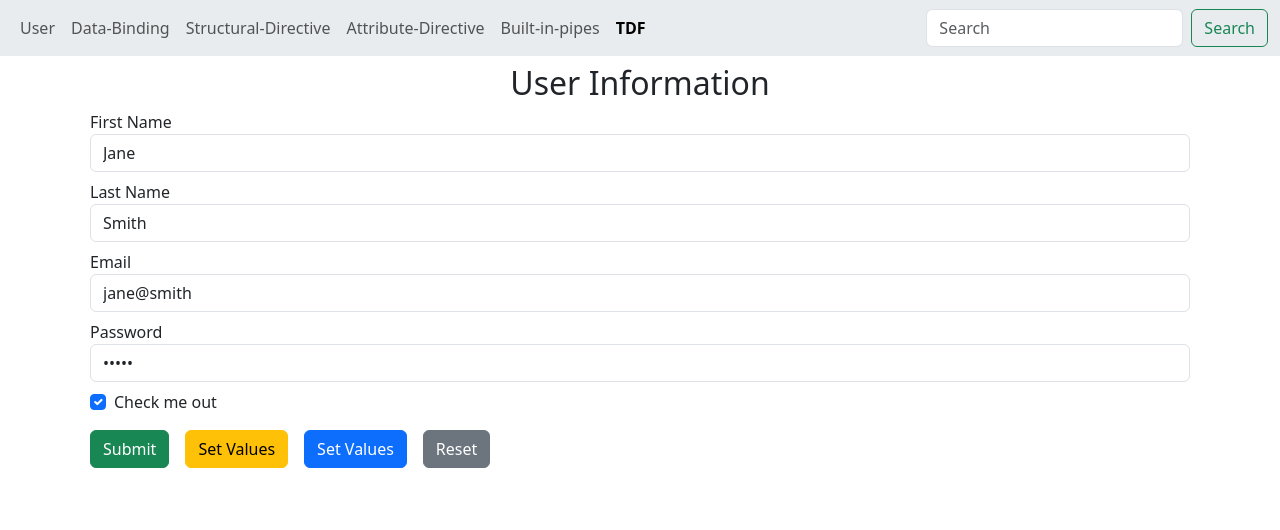
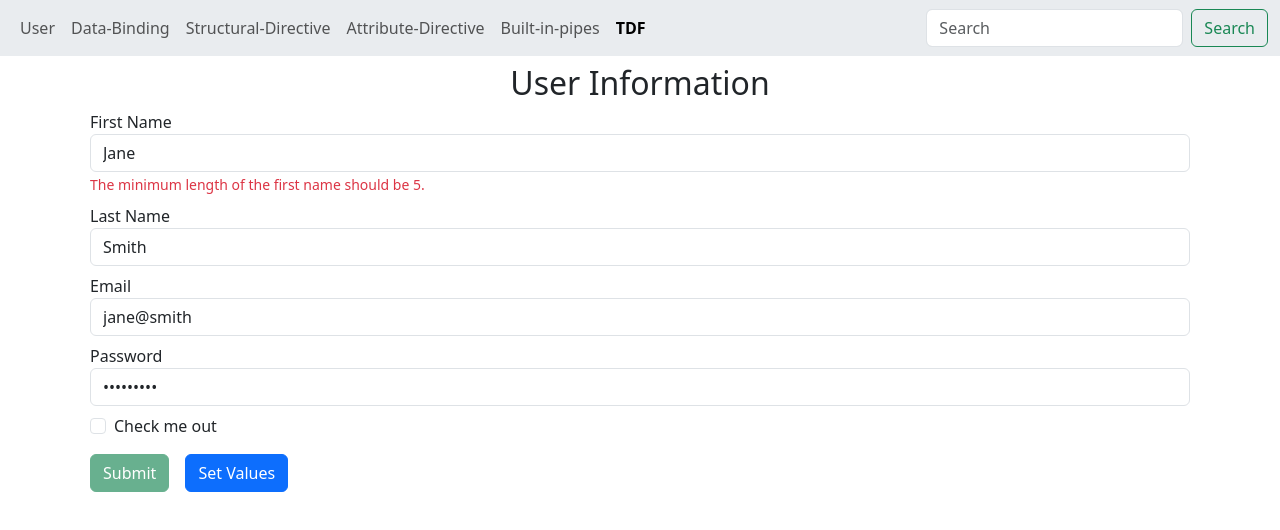
Before and after one commit to kskannandotwin/f-and-d, an Angular app: page /tdf in a window 1280 px wide. Both pictures are taken after typing "Sample", "Sample", "name@example.com", "Sample123" into the empty fields and a click on the button "Set Values". Shown: the top 530 px of the page. Built offline with nearby package versions, Linux system fonts and the light colour scheme.

Commit message:
25.05.2025
completed

```diff
--- a/src/app/template-driven-form/template-driven-form.component.html
+++ b/src/app/template-driven-form/template-driven-form.component.html
@@ -1,5 +1,6 @@
 <div class="container">
-    <form #userForm="ngForm" (ngSubmit)="onSubmit(userForm)">
+    <form #userForm="ngForm" (ngSubmit)="onSubmit(userForm)" novalidate>
+        <!-- <pre>valid: {{ userForm.valid }}</pre> -->
         <!-- <pre>valid: {{ userForm.value | json }}</pre>
         <pre>valid: {{ userForm.valid }}</pre>
         <pre>invalid: {{ userForm.invalid }}</pre>
@@ -9,18 +10,47 @@
         <h2 class="text-center m-2">User Information</h2>
         <div class="form-group m-2">
             <label>First Name</label>
-            <input type="text" class="form-control" placeholder="Enter first name" name="firstName"
-                [(ngModel)]="userObject.firstName" required>
+            <input type="text" class="form-control" placeholder="Enter first name" #fname="ngModel" name="firstName"
+                [(ngModel)]="userObject.firstName" minlength="5" required>
+            @if((fname?.dirty || fname?.touched)){
+            @if(fname?.errors?.['required']){
+            <small class="text-danger">First name is required.</small>
+            }
+            @if(fname?.errors?.['minlength']){
+            <small class="text-danger">The minimum length of the first name should be 5.</small>
+            }
+            }
         </div>
+        <!-- <pre>valid: {{ fname.value }}</pre>
+        <pre>valid: {{ fname.valid }}</pre>
+        <pre>invalid: {{ fname.invalid }}</pre>
+        <pre>touched : {{ fname.touched }}</pre> -->
+
         <div class="form-group m-2">
             <label>Last Name</label>
-            <input type="text" class="form-control" placeholder="Enter last name" name="lastName"
-                [(ngModel)]="userObject.lastName">
+            <input type="text" class="form-control" placeholder="Enter last name" #lname="ngModel" name="lastName"
+                [(ngModel)]="userObject.lastName" pattern="^[a-zA-Z]+$" maxlength="15" required>
+            @if((lname?.dirty || lname?.touched)){
+            @if(lname?.errors?.['required']){
+            <small class="text-danger">Last name is required.</small>
+            }
+            @if(lname?.errors?.['pattern']){
+            <small class="text-danger">Last name does not match the required pattern.</small>
+            }
+            }
         </div>
         <div class="form-group m-2">
             <label>Email</label>
-            <input type="email" class="form-control" placeholder="Enter email address" name="email"
-                [(ngModel)]="userObject.email">
+            <input type="email" class="form-control" placeholder="Enter email address" #emailid="ngModel" name="email"
+                [(ngModel)]="userObject.email" required email>
+            @if((emailid?.dirty || emailid?.touched)){
+            @if(emailid?.errors?.['required']){
+            <small class="text-danger">Email address is required.</small>
+            }
+            @if(emailid?.errors?.['email']){
+            <small class="text-danger">Please enter a valid email address.</small>
+            }
+            }
         </div>
         <div class="form-group m-2">
             <label>Password</label>
@@ -31,9 +61,11 @@
             <input type="checkbox" class="form-check-input" name="isCheck" [(ngModel)]="userObject.isCheck">
             <label>Check me out</label>
         </div>
-        <button class="btn btn-success m-2">Submit</button>
-        <button class="btn btn-warning m-2" (click)="setValues(userForm)">Set Values</button>
+        <button class="btn btn-success m-2" [disabled]="!userForm.valid">Submit</button>
+        <!-- <button class="btn btn-success m-2" [disabled]="userForm.invalid">Submit</button> -->
+
+        <!-- <button class="btn btn-warning m-2" (click)="setValues(userForm)">Set Values</button> -->
         <button class="btn btn-primary m-2" (click)="patchValues(userForm)">Set Values</button>
-        <button class="btn btn-secondary m-2" (click)="resetValues(userForm)">Reset</button>
+        <!-- <button class="btn btn-secondary m-2" (click)="resetValues(userForm)">Reset</button> -->
     </form>
 </div>
```
